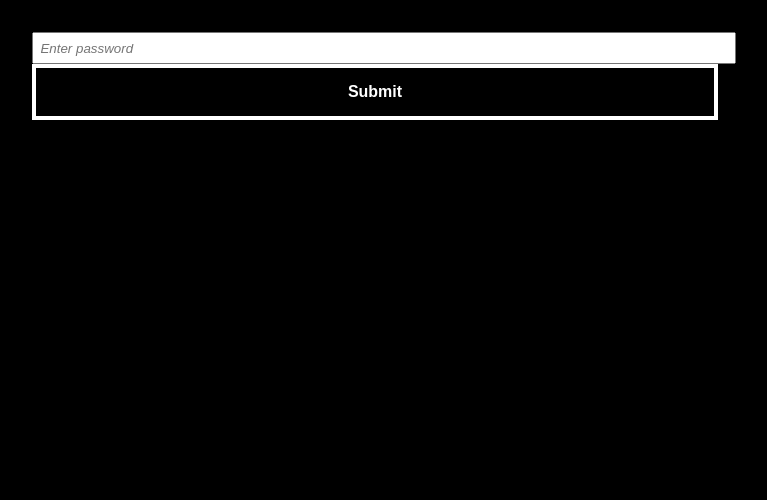
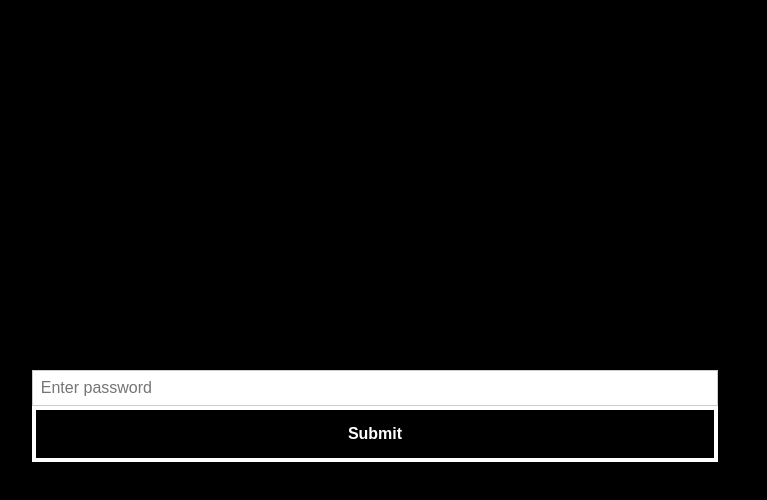
Before and after one commit to chadrakh/RSVPWebsite, a React (Create React App) app: page /gallery in a window 1280 px wide. Shown: the top 500 px of the page, without its empty margins (265-1032 px from the left). Built offline with nearby package versions, Linux system fonts and the light colour scheme.

Commit message:
Add password input styling

```diff
--- a/src/components/common/Password-Protection/PasswordProtection.tsx
+++ b/src/components/common/Password-Protection/PasswordProtection.tsx
@@ -1,6 +1,6 @@
 import styled from '@emotion/styled';
-import { FC, ReactNode, useState } from 'react'
-import { Form, FormInput } from '../StyledForm/StyledForm';
+import { FC, ReactNode, useState } from 'react';
+import { Form } from '../StyledForm/StyledForm';
 import PrimaryButton from '../Buttons/PrimaryButton';
 import { SITE_PASSWORD } from '../../../store/consts/consts';
 
@@ -9,16 +9,24 @@ const PasswordContainer = styled.div`
   flex-direction: column;
   align-items: center;
   justify-content: center;
+  height: 100vh;
   margin: 1em;
   text-align: center;
 `;
 
+const Input = styled.input`
+  /* Add your custom CSS styles here */
+  border: 1px solid #ccc;
+  padding: 0.5em;
+  font-size: 1rem;
+  /* ...other styles */
+`;
+
 type PasswordProps = {
   children: ReactNode;
-}
+};
 
 const PasswordProtection: FC<PasswordProps> = ({ children }) => {
-
   const [isAuthenticated, setIsAuthenticated] = useState(false);
   const [password, setPassword] = useState('');
 
@@ -40,13 +48,15 @@ const PasswordProtection: FC<PasswordProps> = ({ children }) => {
   return (
     <PasswordContainer>
       <Form onSubmit={handlePasswordSubmit}>
-            <FormInput
+        <Input
           type="password"
           placeholder="Enter password"
           value={password}
           onChange={(e) => setPassword(e.target.value)}
         />
-            <PrimaryButton type="submit">Submit</PrimaryButton>
+        <PrimaryButton type="submit" padding={1}>
+          Submit
+        </PrimaryButton>
       </Form>
     </PasswordContainer>
   );
```
Lines whose indentation alone changed are shown as unchanged.
